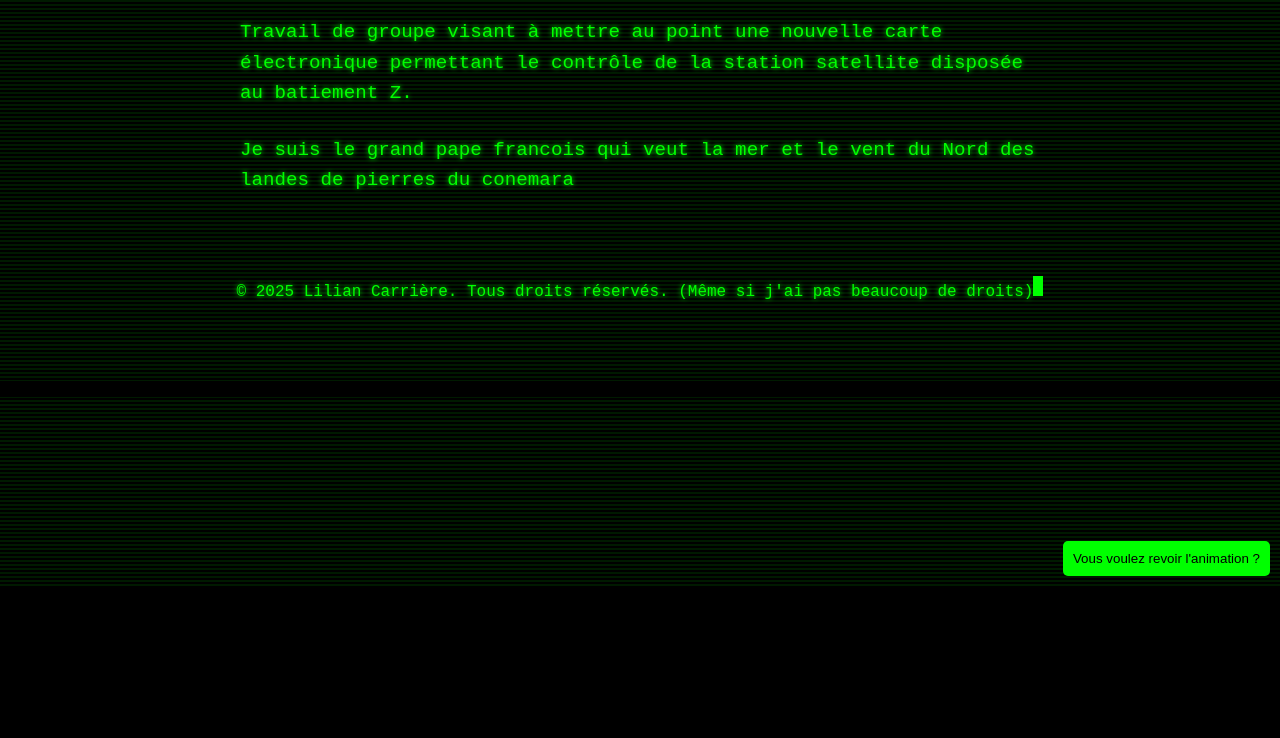
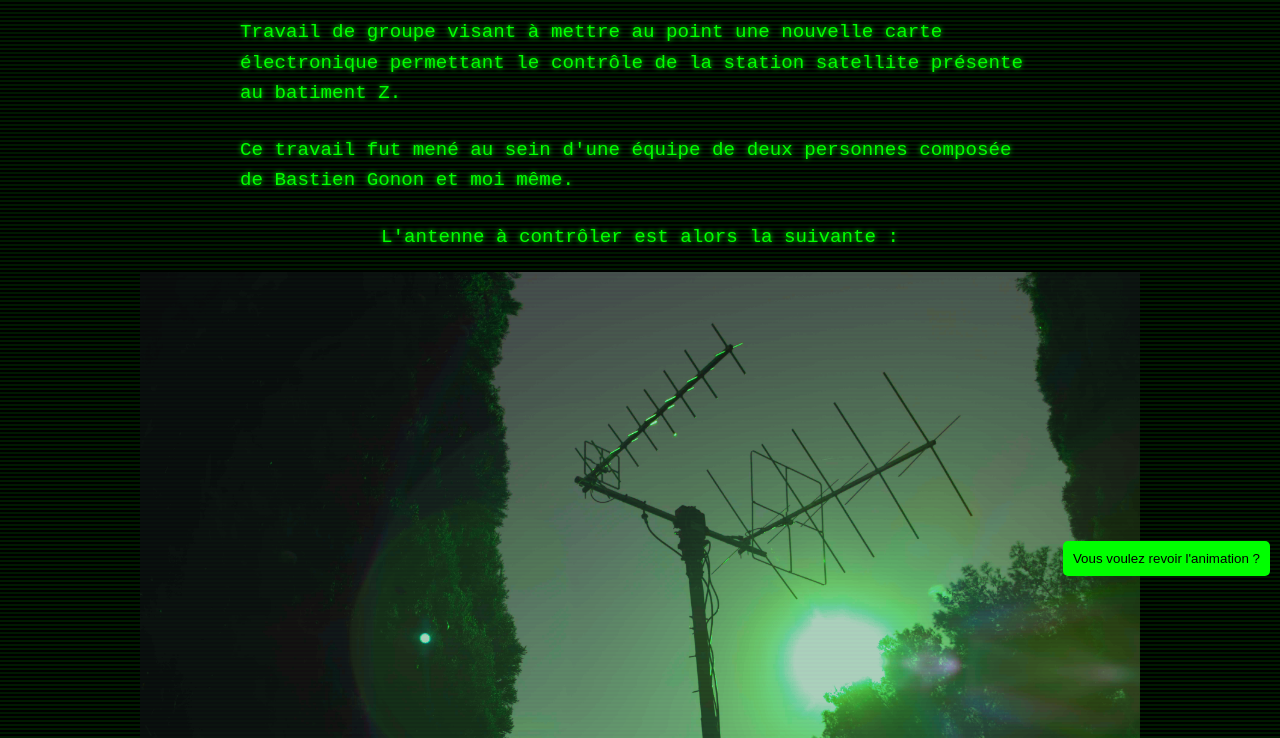
Before and after one commit to Dimitri-Bliat/portfolio, a plain HTML site: page projet1.html in a window 1280 px wide. Shown: the part 214-952 px from the top of the page. Before the commit the page ends 800 px from the top, so only its background shows below. Drawn offline with Linux system fonts and the light colour scheme.

Commit message:
Add files via upload

```diff
--- a/projet1.html
+++ b/projet1.html
@@ -25,9 +25,18 @@
         <div class="container">
             <h2 class="typed-text hidden">Station de suivie satellite : </h2>
 
-            <p class="typed-text hidden">Travail de groupe visant à mettre au point une nouvelle carte électronique permettant le contrôle de la station satellite disposée au batiement Z.</p>
+            <p class="typed-text hidden">Travail de groupe visant à mettre au point une nouvelle carte électronique permettant le contrôle de la station satellite présente au batiment Z.</p>
             <br>
-            <p class="typed-text hidden">Je suis le grand pape francois qui veut la mer et le vent du Nord des landes de pierres du conemara</p>
+            <p class="typed-text hidden">Ce travail fut mené au sein d'une équipe de deux personnes composée de Bastien Gonon et moi même. </p>
+            <br>
+            <div class="image-text-container column">
+                <p class="typed-text hidden">L'antenne à contrôler est alors la suivante : </p>
+
+                <div class="image-container" style="max-width: 1000px;">
+                    <img src="IMG_4984.jpg" alt="belle photo d'une antenne" class="responsive-image">
+                </div>
+            </div>
+
 
 
         </div>
--- a/styles.css
+++ b/styles.css
@@ -102,6 +102,7 @@ body::after {
     flex: 1; /* Prend tout l'espace disponible */
     position: relative;
     z-index: 2; /* Placer le texte au-dessus des effets de fond */
+    text-justify: auto;
 }
 
 /* Style du header */
```
